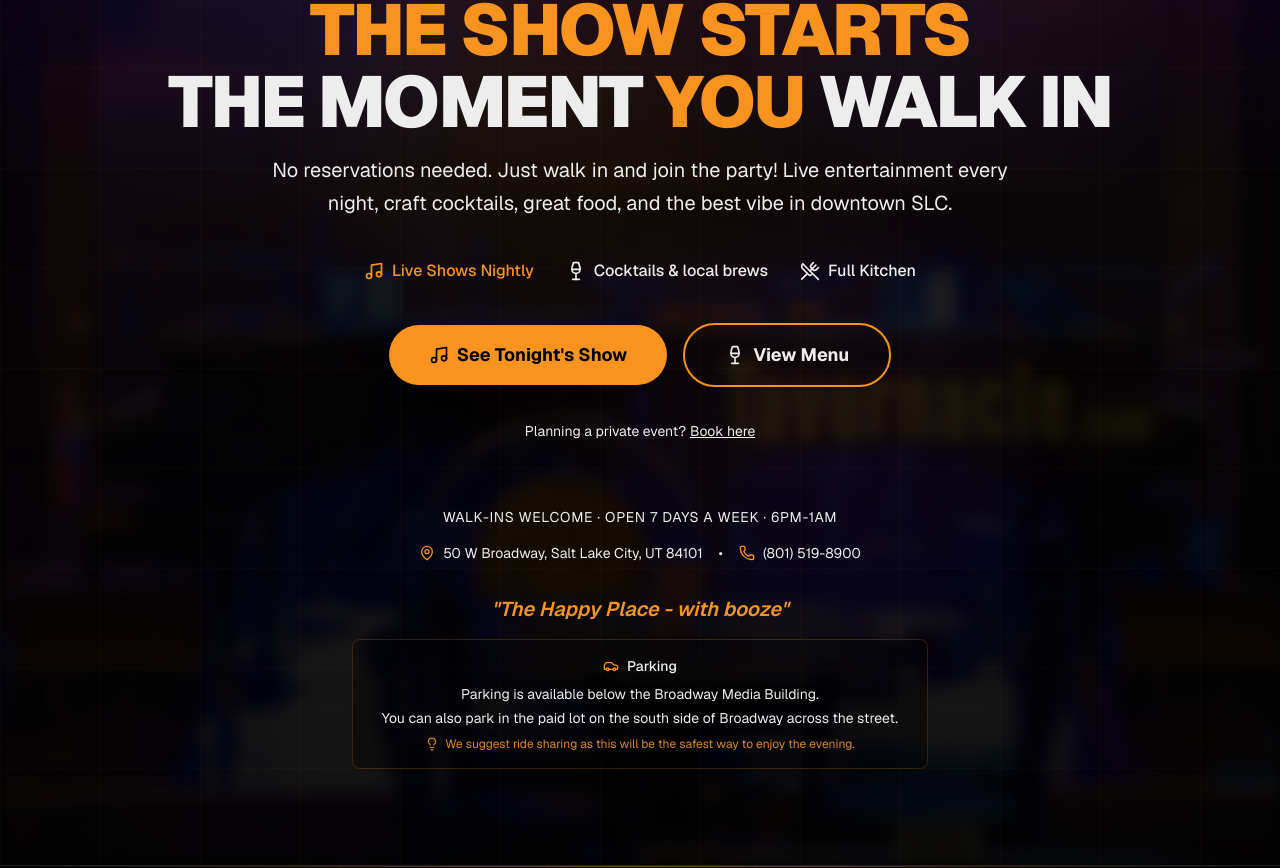
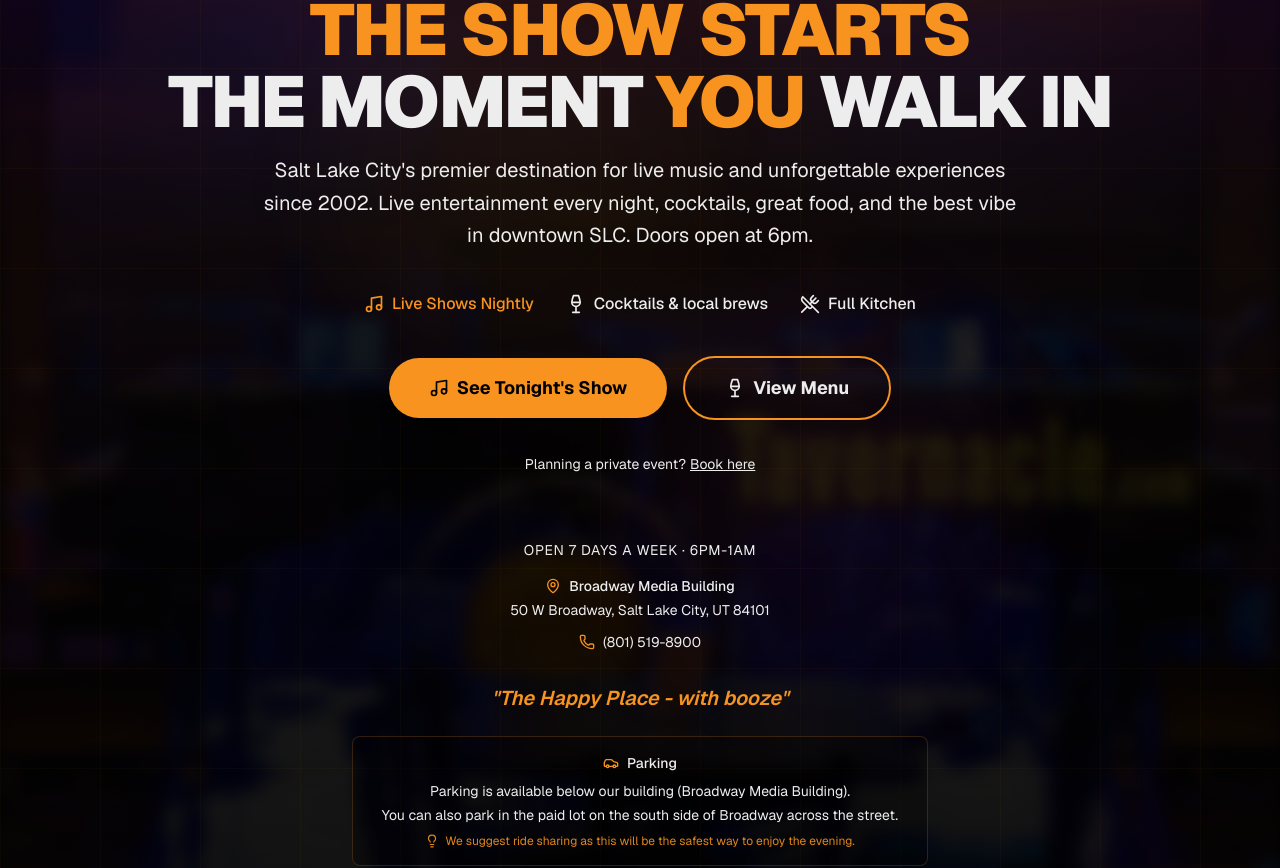
Before and after one commit to tavernacle/tavernacle.com, a Next.js app: page / in a window 1280 px wide. Shown: the part 332-1200 px from the top of the page. Built offline with nearby package versions, Linux system fonts and the light colour scheme.

Commit message:
pushy pushy

```diff
--- a/app/components/Footer.tsx
+++ b/app/components/Footer.tsx
@@ -207,6 +207,8 @@ export default function Footer() {
               <li className="flex items-start gap-3 text-foreground/70 text-sm">
                 <MapPin className="w-4 h-4 mt-0.5 flex-shrink-0 text-[#f7931e]" />
                 <span className="leading-relaxed">
+                  Broadway Media Building
+                  <br />
                   50 West Broadway
                   <br />
                   Salt Lake City, UT
--- a/app/contact/page.tsx
+++ b/app/contact/page.tsx
@@ -268,8 +268,8 @@ export default function ContactPage() {
                       </h3>
                       <div className="text-foreground/80 text-sm space-y-1.5">
                         <p>
-                          Parking is available below the Broadway Media
-                          Building.
+                          Parking is available below our building (Broadway
+                          Media Building).
                         </p>
                         <p>
                           You can also park in the paid lot on the south side of
--- a/app/page.tsx
+++ b/app/page.tsx
@@ -92,9 +92,10 @@ export default function Home() {
 
           {/* Subtitle */}
           <p className="text-lg sm:text-xl text-foreground/70 mb-10 max-w-3xl mx-auto leading-relaxed">
-            No reservations needed. Just walk in and join the party! Live
-            entertainment every night, craft cocktails, great food, and the best
-            vibe in downtown SLC.
+            Salt Lake City's premier destination for live music and
+            unforgettable experiences since 2002. Live entertainment every
+            night, cocktails, great food, and the best vibe in downtown SLC.
+            Doors open at 6pm.
           </p>
 
           {/* Feature Icons */}
@@ -160,15 +161,19 @@ export default function Home() {
           {/* Tagline */}
           <div className="space-y-4">
             <p className="text-foreground/60 text-sm uppercase tracking-wider">
-              Walk-ins Welcome · Open 7 Days a Week · 6pm-1am
+              Open 7 Days a Week · 6pm-1am
             </p>
 
-            <div className="flex flex-col sm:flex-row items-center justify-center gap-4 text-foreground/60 text-sm">
-              <div className="flex items-center gap-2">
-                <MapPin className="w-4 h-4 text-[#f7931e]" />
+            <div className="flex flex-col items-center justify-center gap-3 text-foreground/60 text-sm">
+              <div className="text-center">
+                <div className="flex items-center justify-center gap-2 mb-1">
+                  <MapPin className="w-4 h-4 text-[#f7931e]" />
+                  <span className="text-foreground/80 font-medium">
+                    Broadway Media Building
+                  </span>
+                </div>
                 <span>50 W Broadway, Salt Lake City, UT 84101</span>
               </div>
-              <div className="hidden sm:block text-foreground/40">•</div>
               <div className="flex items-center gap-2">
                 <Phone className="w-4 h-4 text-[#f7931e]" />
                 <a
@@ -182,7 +187,7 @@ export default function Home() {
 
             {/* Parking Info - Refined */}
             <div className="pt-4 max-w-xl mx-auto">
-              <p className="text-[#f7931e] text-xl italic font-semibold mb-4">
+              <p className="text-[#f7931e] text-xl italic font-semibold mb-6">
                 &quot;The Happy Place - with booze&quot;
               </p>
 
@@ -194,7 +199,8 @@ export default function Home() {
                   </span>
                 </div>
                 <p className="text-foreground/70 mb-1">
-                  Parking is available below the Broadway Media Building.
+                  Parking is available below our building (Broadway Media
+                  Building).
                 </p>
                 <p className="text-foreground/70 mb-2">
                   You can also park in the paid lot on the south side of
```
